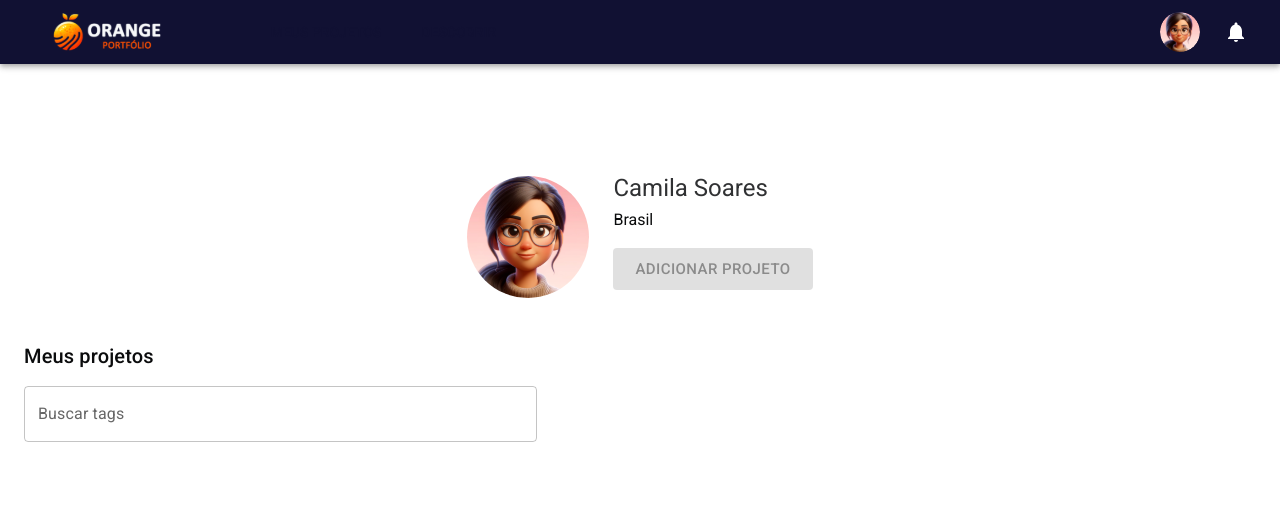
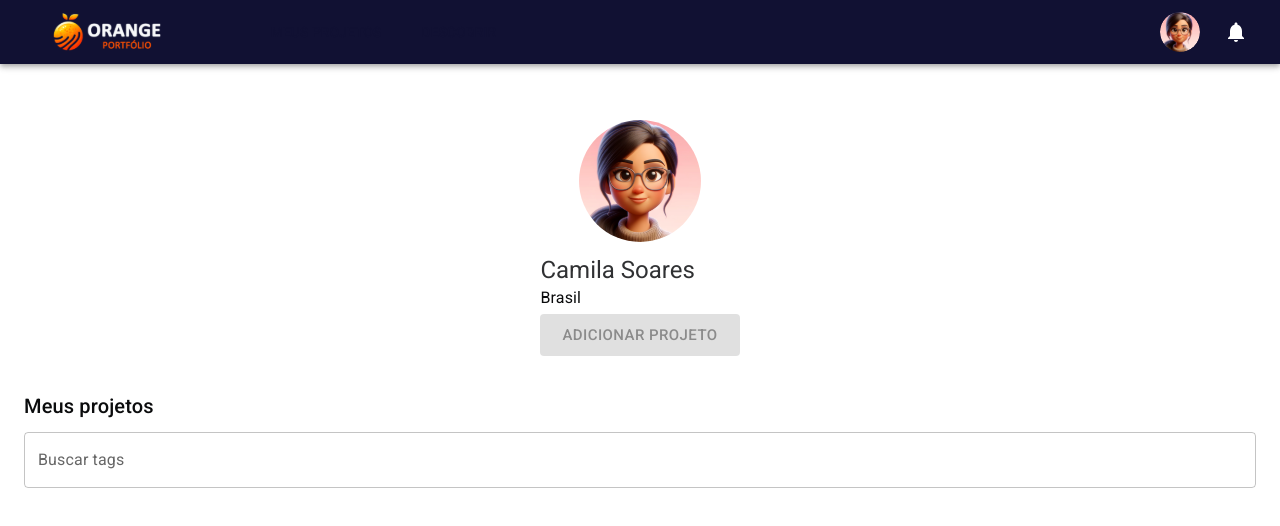
Before and after one commit to lufedev/orange-portfolio, a Next.js app in the folder my-app/: page / in a window 1280 px wide. Shown: the top 526 px of the page. Built offline with nearby package versions, Linux system fonts and the light colour scheme.

Commit message:
first-fluxe

```diff
--- a/my-app/src/app/components/CardProfile.tsx
+++ b/my-app/src/app/components/CardProfile.tsx
@@ -1,27 +1,22 @@
 import Image from 'next/image'
 import CustomButton from './CustomButton'
 import { UserProps } from '../lib/definiton'
-import { DisabledTheme } from '../themes/Button'
-import { ThemeProvider } from '@mui/material/styles'
 
 export default function CardProfile({ user, onClick }: UserProps) {
   return (
-    <div className="inline-flex flex-wrap mx-auto justify-around content-around items-start">
+    <div className="flex flex-col items-center">
       <Image
         src={user.image}
         alt={user.name}
         width={122}
         height={122}
-        className="mr-6 mb-[16px]"
+        className="mb-4"
       />
-      <div className="flex flex-col items-start justify-start h-full gap-4 font-normal">
-        <section>
-          <h3 className="h5 text-color-neutral-120">
-            {user.name} {user.surname}
-          </h3>
-          <p className="mt-[8px] text-color-neutral-130">{user.country}</p>
-        </section>
-
+      <div>
+        <h3 className="h5 text-color-neutral-120 mb-2">
+          {user.name} {user.surname}
+        </h3>
+        <p className="subtitle-1 text-color-neutral-130 mb-2">{user.country}</p>
         <CustomButton
           theme="disabled"
           variant="contained"
--- a/my-app/src/app/page.tsx
+++ b/my-app/src/app/page.tsx
@@ -45,24 +45,22 @@ export default function Home() {
   return (
     <div>
       <Header user={user} />
-      <div className="flex flex-col items-start justify-start mt-[112px] mx-6 gap-8">
+      <div className="flex flex-col items-center justify-start mt-14 mx-6 gap-10">
         <CardProfile user={user} onClick={openModal} />
         <ModalAddProject
           project={project}
           states={modalOpen}
           onClose={closeModal}
         />
-        <div className="flex flex-col align-start justify-around content-around items-start gap-5">
-          <h4 className="h6 text-color-neutral-130 font-medium">
-            Meus projetos
-          </h4>
+        <div className="w-full mb-6">
+          <h4 className="h6 text-color-neutral-130 mb-4">Meus projetos</h4>
           <ThemeProvider theme={TextFieldTheme}>
             <TextField
               name="Buscar tags"
               label="Buscar tags"
               variant="outlined"
               size="medium"
-              className="mb-4 w-full sm:w-[512px] md:w-[513px]"
+              className="w-full"
               type="text"
             />
           </ThemeProvider>
```
